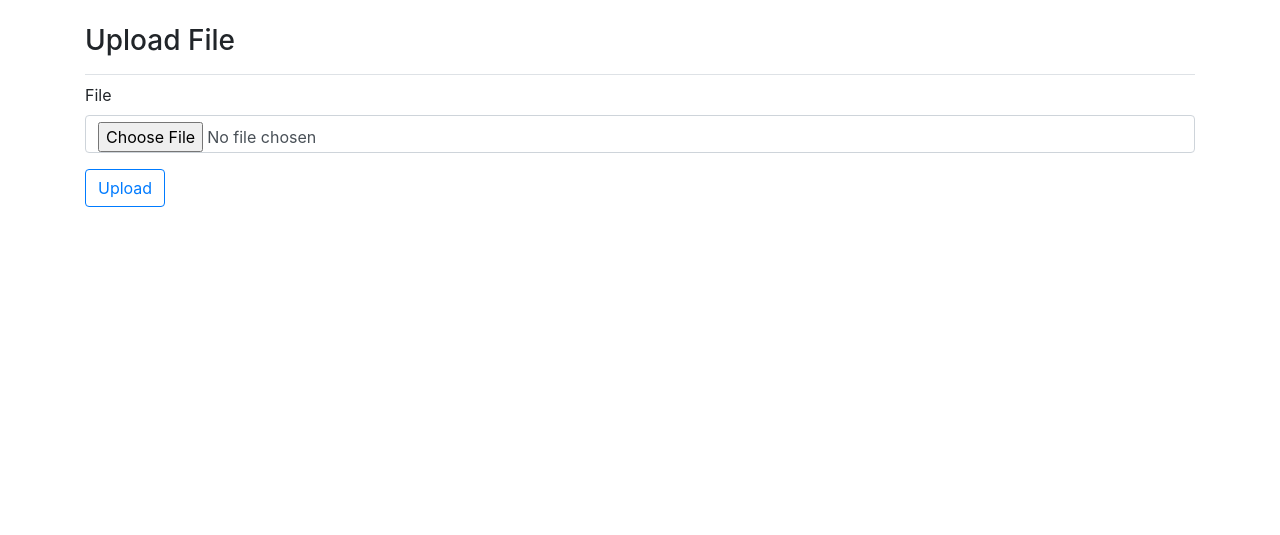
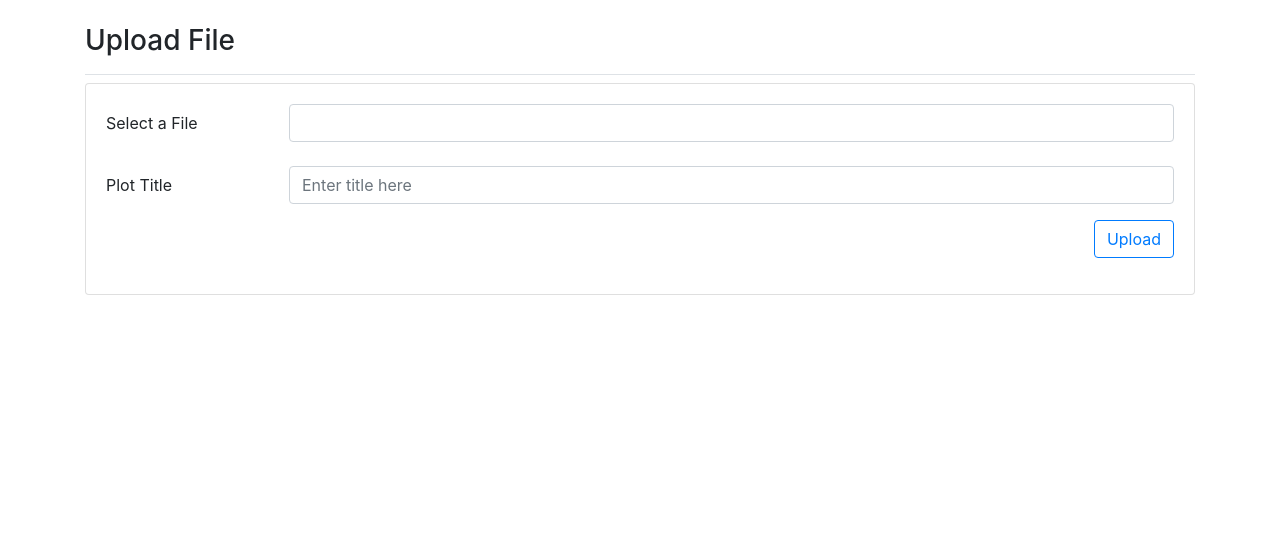
Before and after one commit to jhqiu21/DataVisual, a Django app: page /visual/upload_file/ in a window 1280 px wide. Shown: the part 58-593 px from the top of the page. Run offline with Django 4.2, Linux system fonts and the light colour scheme; a user stored in the database is signed in; some libraries are stand-ins or nearby versions.

Commit message:
add upload ui and flex some bugs

```diff
--- a/visual_log/visual/forms.py
+++ b/visual_log/visual/forms.py
@@ -3,7 +3,21 @@
 
 # upload file form
 class UploadFileForm(forms.ModelForm):
-    file = forms.FileField()
+    file = forms.FileField(
+        widget=forms.ClearableFileInput(attrs={
+            'class': 'custom-file-input',
+            'id': 'customFile'
+        })
+    )
+    title = forms.CharField(
+        min_length=0,
+        max_length=50,
+        widget=forms.TextInput(attrs={
+            'class': 'form-control',
+            'placeholder': 'Enter title here'
+        })
+    )
+
     class Meta:
         model = UploadedFile
-        fields = ['file']
+        fields = ['file', 'title']
--- a/visual_log/visual/templates/visual/upload_file.html
+++ b/visual_log/visual/templates/visual/upload_file.html
@@ -2,15 +2,36 @@
 {% load bootstrap4 %}
 
 {% block page_header %}
-  <h3>Upload File</a></h3>
+  <h3>Upload File</h3>
 {% endblock page_header %}
 
 {% block content %}
-  <form method="post" action="{% url 'visual:upload_file'%}" enctype="multipart/form-data">
-    {% csrf_token %}
-    {% bootstrap_form form %}
-    {% buttons %}
-    <button name='submit' class="btn btn-outline-primary">Upload</button>
-    {% endbuttons %}
-  </form>
+<div class="card">
+  <div class="card-body">
+    <form method="post" action="{% url 'visual:upload_file'%}" enctype="multipart/form-data">
+      {% csrf_token %}
+
+
+
+      <div class="mb-3 row">
+        <label for="staticEmail" class="col-sm-2 col-form-label">Select a File</label>
+        <div class="col-sm-10">
+          <label class="form-control" for="customFile" >{{ form.file }}</label>
+        </div>
+      </div>
+
+      <div class="mb-3 row">
+        <label class="col-sm-2 col-form-label">Plot Title</label>
+        <div class="col-sm-10">{{ form.title }}</div>
+      </div>
+
+      {% buttons %}
+      <div class="d-grid gap-2 d-md-flex justify-content-md-end">
+        <button type="submit" class="btn btn-outline-primary">Upload</button>
+      </div>
+      {% endbuttons %}
+    </form>
+  </div>
+</div>
+
 {% endblock %}
```
Also changed, not shown: visual_log/visual/templates/visual/plot.html (+14 -3 lines), visual_log/visual/templates/visual/view_plot.html (deleted, +0 -7 lines), plot.png (deleted), visual_log/db.sqlite3, 2 other files.
